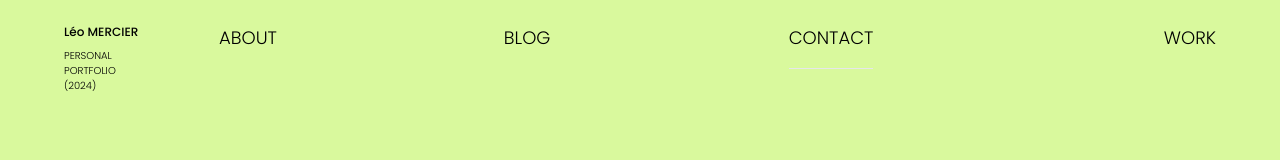
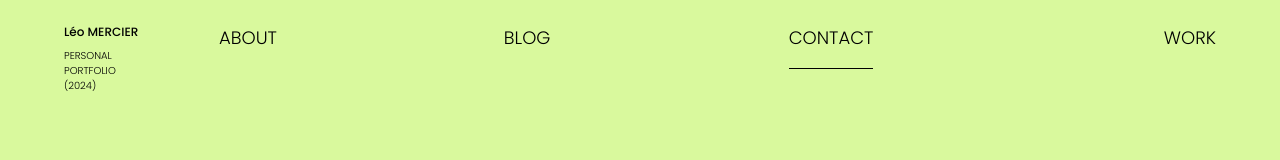
Before and after one commit to Sawangg/portfolio24, a Next.js app: page /en/contact in a window 1280 px wide. Shown: the top 160 px of the page. Built offline with nearby package versions, Linux system fonts and the light colour scheme.

Commit message:
Fix server action, navbar & prevent ios scrolling

```diff
--- a/src/app/[lang]/blog/page.tsx
+++ b/src/app/[lang]/blog/page.tsx
@@ -14,7 +14,7 @@ export default async function Blog({ params }: { params: { lang: string } }) {
             Léo MERCIER
           </Link>
         </FadeIn>
-        <Navigation dictionnary={dictionnary} iconColor="hsl(0, 0%, 100%)" />
+        <Navigation dictionnary={dictionnary} iconColor="hsl(0, 0%, 100%)" borderColor="border-white" />
       </header>
       <main className="flex min-h-screen items-center justify-center bg-black p-4 text-primary">
         <h1 className="text-2xl 2xl:text-6xl">Coming soon</h1>
--- a/src/app/_actions/sendMessage.ts
+++ b/src/app/_actions/sendMessage.ts
@@ -1,5 +1,6 @@
 "use server";
 
+import { setTimeout } from "timers/promises";
 import { revalidatePath } from "next/cache";
 import { z } from "zod";
 
@@ -11,10 +12,11 @@ const SentMessage = z.object({
 });
 export type SendMessage = z.infer<typeof SentMessage>;
 
-export const sendMessage = (data: FormData) => {
+export const sendMessage = async (data: FormData) => {
   const { name, email, company, message } = Object.fromEntries(data);
   const result = SentMessage.safeParse({ name, email, company, message });
   if (!result.success) return { error: result.error.format() };
+  await setTimeout(1000);
 
   // TODO save message
   revalidatePath("/contact");
--- a/src/hooks/useScrollLock.ts
+++ b/src/hooks/useScrollLock.ts
@@ -2,10 +2,12 @@ import { useCallback, useEffect } from "react";
 
 export const useScrollLock = () => {
   const lockScroll = useCallback(() => {
+    document.body.style.position = "fixed";
     document.body.style.overflow = "hidden";
   }, []);
 
   const unlockScroll = useCallback(() => {
+    document.body.style.position = "";
     document.body.style.overflow = "";
   }, []);
 
--- a/src/modules/Navigation.tsx
+++ b/src/modules/Navigation.tsx
@@ -15,10 +15,10 @@ import { LanguageSwitcher } from "@ui/LanguageSwitcher";
 export type NavigationProps = React.DetailedHTMLProps<React.HTMLAttributes<HTMLDivElement>, HTMLDivElement> & {
   dictionnary: Dictionnary;
   iconColor?: string;
-  navColor?: string;
+  borderColor?: string;
 };
 
-export const Navigation: React.FC<NavigationProps> = ({ dictionnary, iconColor, navColor }) => {
+export const Navigation: React.FC<NavigationProps> = ({ dictionnary, iconColor, borderColor }) => {
   const [open, setOpen] = useState<boolean>(false);
   const { lockScroll, unlockScroll } = useScrollLock();
 
@@ -64,18 +64,12 @@ export const Navigation: React.FC<NavigationProps> = ({ dictionnary, iconColor,
               initial={{ y: 10 }}
               animate={{ y: 0 }}
               key={i}
-              // TODO: cursor-pointer
               className={cn(
                 i === 1 ? "col-start-3" : i === 2 ? "col-start-5" : i === 3 && "col-start-7 justify-self-end",
               )}
               transition={{ delay: i * 0.2 }}
             >
-              <ActiveLink
-                href={item.href}
-                title={item.name}
-                className="cursor-pointer"
-                style={{ borderColor: navColor ?? "red" }}
-              >
+              <ActiveLink href={item.href} title={item.name} className={cn(borderColor ?? "border-black")}>
                 {item.name}
               </ActiveLink>
             </motion.li>
--- a/src/modules/contact/ContactForm.tsx
+++ b/src/modules/contact/ContactForm.tsx
@@ -19,8 +19,8 @@ export const ContactForm: React.FC<ContactFormProps> = ({ dictionnary }) => {
   const [validationError, setValidationError] = useState<ZodFormattedError<SendMessage> | null>(null);
   const [validationSuccess, setValidationSuccess] = useState<boolean>(false);
 
-  function sendMessageAction(data: FormData) {
-    const result = sendMessage(data);
+  async function sendMessageAction(data: FormData) {
+    const result = await sendMessage(data);
     if (result?.error) {
       setValidationError(result.error);
       setValidationSuccess(false);
--- a/src/ui/ActiveLink.tsx
+++ b/src/ui/ActiveLink.tsx
@@ -19,7 +19,7 @@ export const ActiveLink: React.FC<ActiveLinkProps> = ({ href, children, classNam
 
   return (
     <div
-      className="relative max-w-fit"
+      className="relative max-w-fit cursor-pointer"
       onMouseEnter={() => setIsHovered(true)}
       onMouseLeave={() => setIsHovered(false)}
     >
@@ -30,7 +30,7 @@ export const ActiveLink: React.FC<ActiveLinkProps> = ({ href, children, classNam
         transition={{
           duration: 0.3,
         }}
-        className={cn("mt-4 h-[1px]", className)}
+        className={cn("mt-4", className)}
       />
     </div>
   );
```
Also changed, not shown: .eslintrc.cjs.
